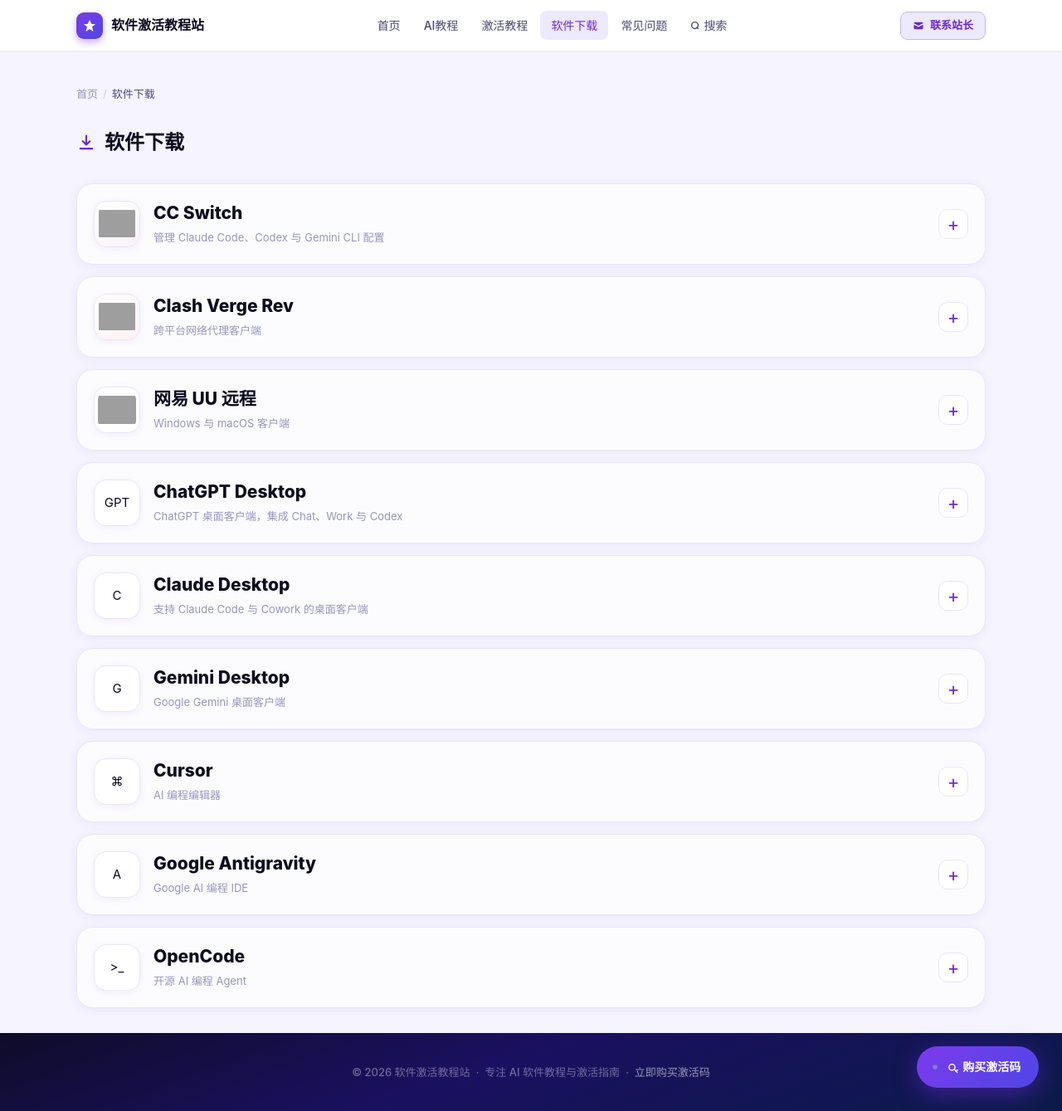
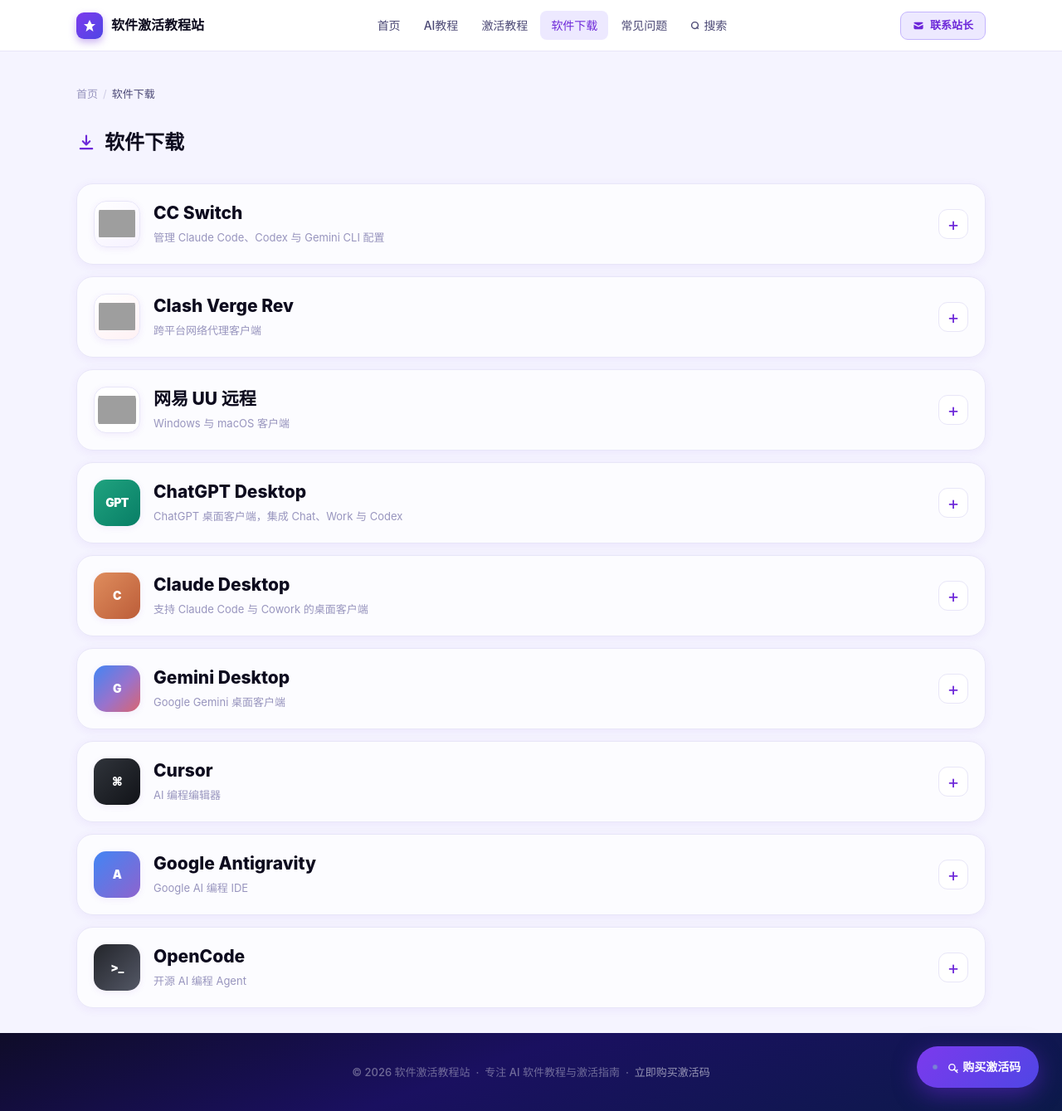
Before and after one commit to leo11hang/Kilian.github.io, a Jekyll site: the page built from download.html, in a window 1280 px wide and 1339 px high. Shown: the whole window at 83% size. Built offline with Jekyll 4.4.1, drawn with Linux system fonts in a browser that asks for light colours; comment, search, counter and statistics services are not loaded; grey boxes are pictures that could not be loaded.

Commit message:
Update main.css

```diff
--- a/assets/css/main.css
+++ b/assets/css/main.css
@@ -867,29 +867,18 @@
 .uu-platform-action { color: var(--accent); font-size: 11px; font-weight: 650; }
 .uu-beta-badge { display: inline-block; margin-left: 5px; padding: 2px 6px; border-radius: 100px; background: #fff7ed; color: #c2410c; font-size: 9px; vertical-align: 1px; }
 .uu-official-note { margin: 12px 0 0; color: var(--text-3); font-size: 11px; }
-.ai-tools-product-icon { color: #6d28d9; font-size: 16px; font-weight: 900; letter-spacing: -.06em; }
+.ai-product-icon { color: white; border: 0; font-size: 14px; font-weight: 900; letter-spacing: -.04em; }
+.chatgpt-product-icon { background: linear-gradient(135deg,#20a37f,#087e66); }
+.claude-product-icon { background: linear-gradient(135deg,#df8d5d,#bc5d39); }
+.gemini-product-icon { background: linear-gradient(135deg,#4285f4,#9b72cb 55%,#d96570); }
+.cursor-product-icon { background: linear-gradient(135deg,#30343b,#111318); }
+.antigravity-product-icon { background: linear-gradient(135deg,#4285f4,#8e63ce); }
+.opencode-product-icon { background: linear-gradient(135deg,#23252b,#545866); }
 .ai-tools-content { padding: 20px; border-top: 1px solid var(--border); background: rgba(255,255,255,.5); }
-.ai-tools-grid { display: grid; grid-template-columns: repeat(auto-fit, minmax(min(100%, 290px), 1fr)); gap: 12px; }
-.ai-tool-card { display: grid; grid-template-columns: 42px minmax(0,1fr); grid-template-rows: auto auto; align-items: center; gap: 10px 12px; min-width: 0; min-height: 100px; padding: 14px; border: 1px solid var(--border); border-radius: 14px; background: white; box-shadow: var(--sh); transition: transform var(--transition), border-color var(--transition), box-shadow var(--transition); }
-.ai-tool-card:hover { transform: translateY(-2px); border-color: var(--accent-dim); box-shadow: var(--sh-lg); }
-.ai-tool-mark { grid-column: 1; grid-row: 1; display: grid; place-items: center; width: 42px; height: 42px; border-radius: 12px; color: white; font-size: 13px; font-weight: 850; letter-spacing: -.04em; }
-.chatgpt-mark { background: linear-gradient(135deg,#20a37f,#087e66); }
-.claude-mark { background: linear-gradient(135deg,#df8d5d,#bc5d39); }
-.gemini-mark { background: linear-gradient(135deg,#4285f4,#9b72cb 55%,#d96570); }
-.cursor-mark { background: linear-gradient(135deg,#30343b,#111318); }
-.antigravity-mark { background: linear-gradient(135deg,#4285f4,#8e63ce); }
-.opencode-mark { background: linear-gradient(135deg,#23252b,#545866); }
-.perplexity-mark { background: linear-gradient(135deg,#21a6a0,#096e73); }
-.comet-mark { background: linear-gradient(135deg,#6478ef,#a56de0); }
-.grok-mark { background: linear-gradient(135deg,#111,#434343); }
-.ai-tool-copy { grid-column: 2; grid-row: 1; display: flex; flex-direction: column; gap: 3px; min-width: 0; }
-.ai-tool-copy strong { color: var(--text-1); font-size: 13px; line-height: 1.35; }
-.ai-tool-copy small { color: var(--text-3); font-size: 11px; line-height: 1.4; }
-.ai-tool-actions { grid-column: 1 / -1; display: flex; flex-wrap: wrap; gap: 7px; padding-top: 2px; }
-.ai-tool-actions a { display: inline-flex; align-items: center; min-height: 29px; padding: 5px 9px; border: 1px solid var(--border); border-radius: 8px; background: var(--surface2); color: var(--accent); font-size: 10px; font-weight: 750; line-height: 1.2; }
-.ai-tool-actions a:hover { border-color: var(--accent-dim); background: var(--accent-lt); }
-.ai-tool-web-label { grid-column: 1 / -1; color: var(--text-3); font-size: 11px; font-weight: 700; }
-.ai-tools-note { margin: 14px 2px 0; color: var(--text-3); font-size: 11px; line-height: 1.55; }
+.ai-download-options { display: flex; flex-wrap: wrap; gap: 9px; }
+.ai-download-options a { display: inline-flex; align-items: center; justify-content: center; min-height: 38px; padding: 8px 14px; border: 1px solid #d8ccff; border-radius: 10px; background: white; color: var(--accent); box-shadow: var(--sh); font-size: 12px; font-weight: 750; line-height: 1.3; transition: background var(--transition), border-color var(--transition), transform var(--transition), box-shadow var(--transition); }
+.ai-download-options a:hover { transform: translateY(-1px); border-color: var(--accent-dim); background: var(--accent-lt); box-shadow: var(--sh-lg); }
+.ai-download-note { margin: 12px 0 0; color: var(--text-3); font-size: 11px; line-height: 1.55; }
 
 /* ── CC Switch release downloads ──────────────── */
 .cc-download {
@@ -937,8 +926,8 @@
   .download-product-icon { width: 48px; height: 48px; border-radius: 13px; }
   .uu-download-content { padding: 14px; }
   .ai-tools-content { padding: 14px; }
-  .ai-tool-card { grid-template-columns: 40px minmax(0,1fr); gap: 9px 10px; padding: 12px; }
-  .ai-tool-mark { width: 40px; height: 40px; }
+  .ai-download-options { gap: 8px; }
+  .ai-download-options a { min-height: 36px; padding: 7px 10px; }
   .download-accordion-name { font-size: 18px; }
   .download-accordion-hint { font-size: 12px; }
   .cc-download { padding: 20px 16px; }
```
